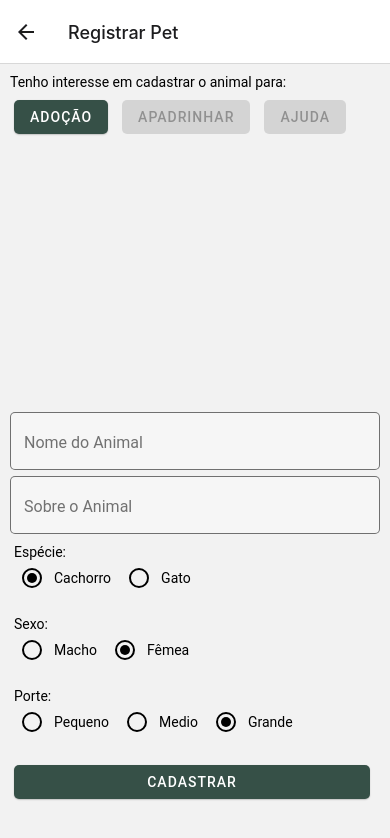
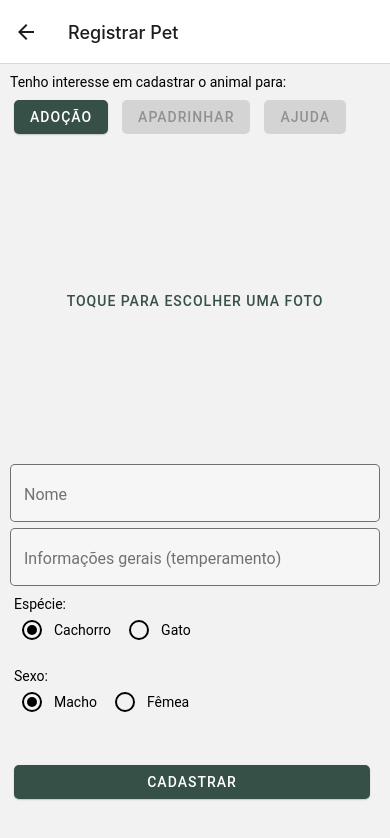
Before and after one commit to meau-app/client, a React Native app: screen /RegisterAnimal in a window 390 px wide. Shown: the top 838 px of the page. Built offline with nearby package versions, Linux system fonts and the light colour scheme.

Commit message:
Improve register animal page
Signed-off-by: Rafael Campos Nunes <rafaelnunes@engineer.com>

```diff
--- a/src/pages/RegisterAnimal/index.tsx
+++ b/src/pages/RegisterAnimal/index.tsx
@@ -1,4 +1,4 @@
-import React from 'react';
+import React, { useState } from 'react';
 import { View, StyleSheet, ScrollView, Image } from 'react-native';
 import { Button, Text, TextInput, RadioButton } from 'react-native-paper';
 import { useNavigation } from '@react-navigation/native';
@@ -14,11 +14,13 @@ import { Pet } from '../../service/api/models/pet';
 const RegisterAnimal: React.FC = () => {
   const navigation = useNavigation();
 
-  const [checked, setChecked] = React.useState('first');
-  const [checked2, setChecked2] = React.useState('second');
-  const [checked3, setChecked3] = React.useState('third');
+  const [name, setName] = useState('');
+  const [temper, setTemper] = useState('');
 
-  const [image, setImage] = React.useState('');
+  const [race, setRace] = useState('dog');
+  const [gender, setGender] = useState('male');
+
+  const [image, setImage] = useState('');
 
   const pickImage = async () => {
     // No permissions request is necessary for launching the image library
@@ -37,7 +39,9 @@ const RegisterAnimal: React.FC = () => {
   };
 
   const register = () => {
-    Pet.save()
+    let p = new Pet();
+
+    Pet.save(p);
   };
 
   return (
@@ -58,7 +62,7 @@ const RegisterAnimal: React.FC = () => {
       </View>
       <View style={{ flex: 1, alignItems: 'center', justifyContent: 'center' }}>
         <Button onPress={pickImage}>
-          {image == null ? (
+          {image.length === 0 ? (
             'Toque para escolher uma foto'
           ) : (
             <Image
@@ -68,8 +72,11 @@ const RegisterAnimal: React.FC = () => {
           )}
         </Button>
       </View>
-      <TextInput mode="outlined" placeholder="Nome do Animal" />
-      <TextInput mode="outlined" placeholder="Sobre o Animal" />
+      <TextInput mode="outlined" placeholder="Nome" />
+      <TextInput
+        mode="outlined"
+        placeholder="Informações gerais (temperamento)"
+      />
 
       <View style={styles.margin10}>
         <Text>Espécie:</Text>
@@ -77,17 +84,17 @@ const RegisterAnimal: React.FC = () => {
           <RadioButton
             uncheckedColor="black"
             color="black"
-            value="first"
-            status={checked === 'first' ? 'checked' : 'unchecked'}
-            onPress={() => setChecked('first')}
+            value="dog"
+            status={race === 'dog' ? 'checked' : 'unchecked'}
+            onPress={() => setRace('dog')}
           />
           <Text style={styles.margin10}>Cachorro</Text>
           <RadioButton
             uncheckedColor="black"
             color="black"
-            value="second"
-            status={checked === 'second' ? 'checked' : 'unchecked'}
-            onPress={() => setChecked('second')}
+            value="cat"
+            status={race === 'cat' ? 'checked' : 'unchecked'}
+            onPress={() => setRace('cat')}
           />
           <Text style={styles.margin10}>Gato</Text>
         </View>
@@ -99,50 +106,23 @@ const RegisterAnimal: React.FC = () => {
           <RadioButton
             uncheckedColor="black"
             color="black"
-            value="first"
-            status={checked2 === 'first' ? 'checked' : 'unchecked'}
-            onPress={() => setChecked2('first')}
+            value="male"
+            status={gender === 'male' ? 'checked' : 'unchecked'}
+            onPress={() => setGender('male')}
           />
           <Text style={styles.margin10}>Macho</Text>
           <RadioButton
             uncheckedColor="black"
             color="black"
-            value="second"
-            status={checked2 === 'second' ? 'checked' : 'unchecked'}
-            onPress={() => setChecked2('second')}
+            value="female"
+            status={gender === 'female' ? 'checked' : 'unchecked'}
+            onPress={() => setGender('female')}
           />
           <Text style={styles.margin10}>Fêmea</Text>
         </View>
       </View>
 
       <View style={styles.margin10}>
-        <Text>Porte:</Text>
-        <View style={styles.row}>
-          <RadioButton
-            uncheckedColor="black"
-            color="black"
-            value="first"
-            status={checked3 === 'first' ? 'checked' : 'unchecked'}
-            onPress={() => setChecked3('first')}
-          />
-          <Text style={styles.margin10}>Pequeno</Text>
-          <RadioButton
-            uncheckedColor="black"
-            color="black"
-            value="second"
-            status={checked3 === 'second' ? 'checked' : 'unchecked'}
-            onPress={() => setChecked3('second')}
-          />
-          <Text style={styles.margin10}>Medio</Text>
-          <RadioButton
-            uncheckedColor="black"
-            color="black"
-            value="third"
-            status={checked3 === 'third' ? 'checked' : 'unchecked'}
-            onPress={() => setChecked3('third')}
-          />
-          <Text style={styles.margin10}>Grande</Text>
-        </View>
         <Button
           mode="contained"
           onPress={register}
```
